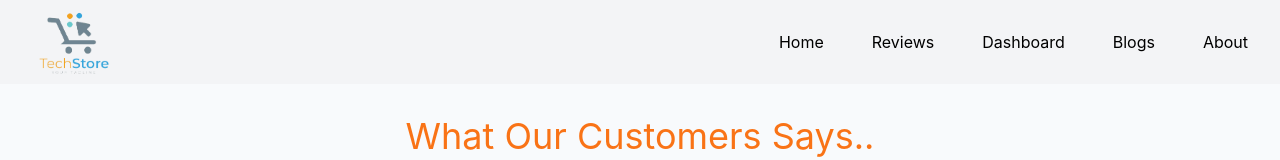
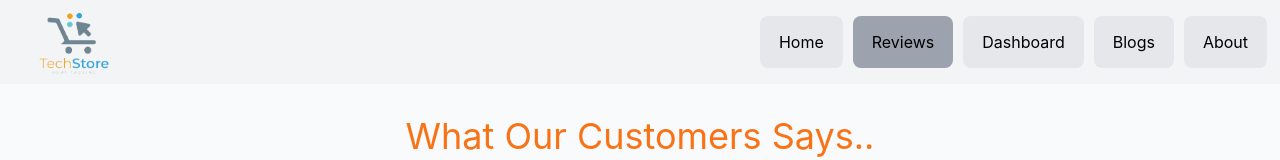
Before and after one commit to Neamul01/tech-store, a React (Create React App) app: page /reviews in a window 1280 px wide. Shown: the top 160 px of the page. Built offline with nearby package versions, Linux system fonts and the light colour scheme.

Commit message:
custom link added

```diff
--- /dev/null
+++ b/src/components/CustomLink/CustomLink.js
@@ -0,0 +1,21 @@
+import React from 'react';
+import { Link, useMatch, useResolvedPath } from 'react-router-dom';
+
+const CustomLink = ({ children, to, ...props }) => {
+    let resolved = useResolvedPath(to);
+    let match = useMatch({ path: resolved.pathname, end: true });
+
+    return (
+        <div>
+            <Link
+                style={{ background: match ? 'rgb(156 163 175)' : 'rgb(229 231 235)' }}
+                to={to}
+                {...props}
+            >
+                {children}
+            </Link>
+        </div>
+    );
+};
+
+export default CustomLink;
--- a/src/components/Navbar/Navbar.css
+++ b/src/components/Navbar/Navbar.css
@@ -1,8 +1,8 @@
-.navbar-custom a{
+.navbar-custom{
     padding: 1rem 1.2rem;
     margin: 0 0.3rem;
     border-radius: 0.5rem;
 }
-.navbar-custom a:hover{
-    background: lightgray;
+.navbar-custom:hover{
+    background: rgb(219, 6, 6);
 }
--- a/src/components/Navbar/Navbar.js
+++ b/src/components/Navbar/Navbar.js
@@ -1,18 +1,18 @@
 import React from 'react';
-import { Link } from 'react-router-dom';
 import './Navbar.css'
 import img from '../../logo.png'
+import CustomLink from '../CustomLink/CustomLink';
 
 const Navbar = () => {
     return (
         <nav className='flex items-center justify-between shadow bg-gray-100 text-right p-2' >
-            <Link to='/'><img className='w-24 m-0 p-0 ml-4' src={img} alt="" /></Link>
-            <div className=' navbar-custom'>
-                <Link to='/home'>Home</Link>
-                <Link to='/reviews'>Reviews</Link>
-                <Link to='/dashboard'>Dashboard</Link>
-                <Link to='/blogs'>Blogs</Link>
-                <Link to='about'>About</Link>
+            <CustomLink to='/'><img className='w-24 m-0 p-0 ml-4' src={img} alt="" /></CustomLink>
+            <div className=' flex'>
+                <CustomLink className=' navbar-custom' to='/home'>Home</CustomLink>
+                <CustomLink className=' navbar-custom' to='/reviews'>Reviews</CustomLink>
+                <CustomLink className=' navbar-custom' to='/dashboard'>Dashboard</CustomLink>
+                <CustomLink className=' navbar-custom' to='/blogs'>Blogs</CustomLink>
+                <CustomLink className=' navbar-custom' to='about'>About</CustomLink>
             </div>
         </nav>
     );
```
